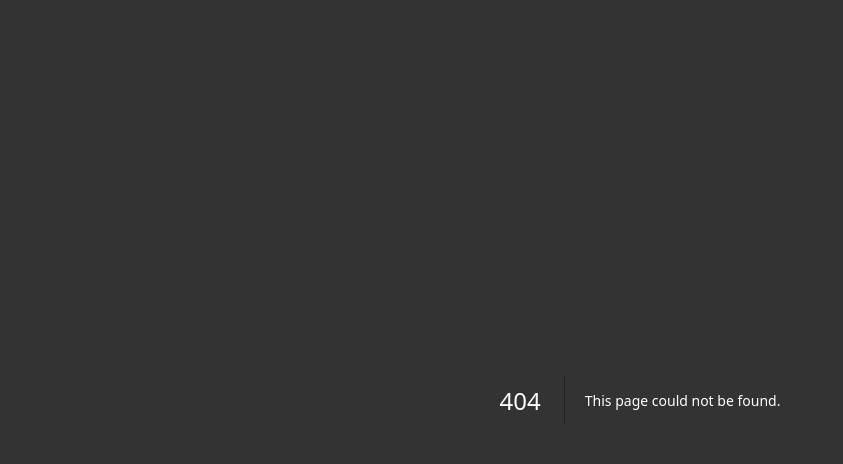
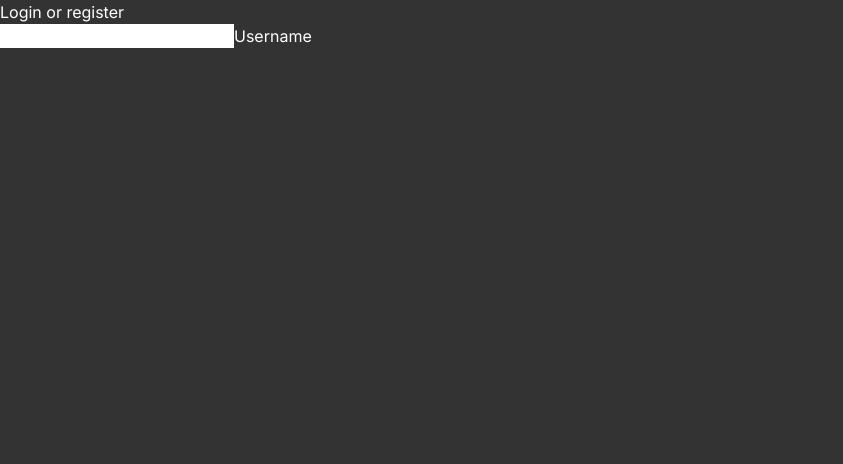
Before and after one commit to xobandech/NextJsApp, a Next.js app: page /auth in a window 1280 px wide. Before the commit this address had no page. Shown: the top 464 px of the page, without its empty margins (0-843 px from the left). Built offline with nearby package versions, Linux system fonts and the light colour scheme.

Commit message:
Add auth page

```diff
--- /dev/null
+++ b/src/app/auth/page.tsx
@@ -0,0 +1,15 @@
+const AuthPage = () => {
+  return (
+    <>
+      <div>
+        <h1>Login or register</h1>
+        <form action="">
+            <input type="text" name="username" />
+            <label htmlFor="username">Username</label>
+        </form>
+      </div>
+    </>
+  );
+};
+
+export default AuthPage
```
